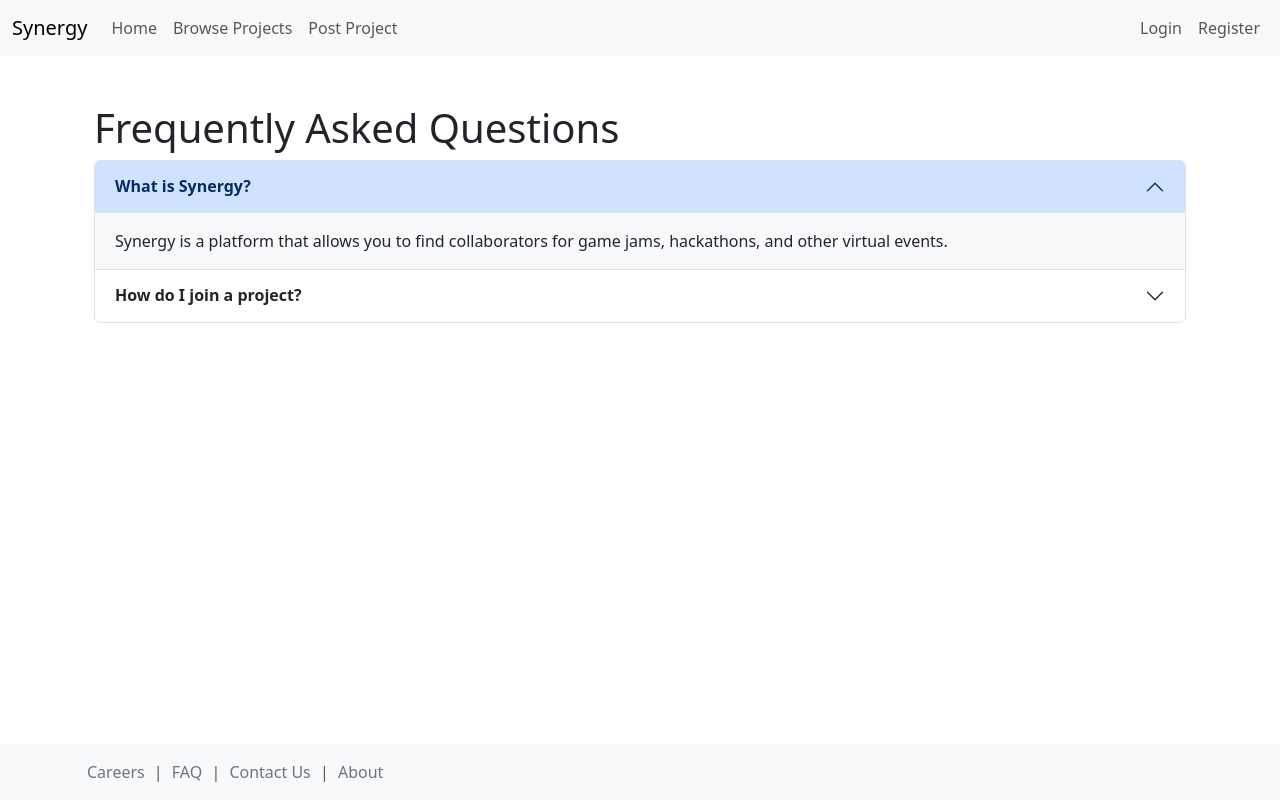
After one commit to waltz47/Flask-Collab-Site, a Flask app: page /faq in a window 1280 px wide. The commit adds this page. Run offline with Flask 3, Linux system fonts and the light colour scheme.

Commit message:
Added milestones checking, footer pages, footer code and requirements.txt

```diff
--- a/app.py
+++ b/app.py
@@ -6,6 +6,7 @@ from werkzeug.security import check_password_hash, generate_password_hash
 from flask_migrate import Migrate  # Ensure this is imported
 import os
 from datetime import datetime
+from flask_mail import Mail, Message  # Ensure Flask-Mail is installed
 
 app = Flask(__name__, static_folder='static')
 app.secret_key = 'your_secret_key'
@@ -15,6 +16,14 @@ app.config['SQLALCHEMY_TRACK_MODIFICATIONS'] = False
 
 db.init_app(app)
 migrate = Migrate(app, db)  # Ensure this is initialized
+
+# Initialize Flask-Mail
+app.config['MAIL_SERVER'] = 'smtp.example.com'  # Replace with your SMTP server
+app.config['MAIL_PORT'] = 587  # Update if different
+app.config['MAIL_USE_TLS'] = True
+app.config['MAIL_USERNAME'] = 'your_email@example.com'  # Replace with your email
+app.config['MAIL_PASSWORD'] = 'your_email_password'  # Replace with your email password
+mail = Mail(app)
 
 with app.app_context():
     db.create_all()
@@ -260,5 +269,42 @@ def search():
     ).all()
     return jsonify([p.serialize() for p in projects])
 
+@app.route('/complete-milestone/<int:milestone_id>', methods=['POST'])
+def complete_milestone(milestone_id):
+    if 'username' not in session:
+        return redirect(url_for('login'))
+    milestone = Milestone.query.get(milestone_id)
+    if not milestone:
+        return "Milestone not found", 404
+    project = Project.query.get(milestone.project_id)
+    if session['username'] != project.owner:
+        return "You do not have permission to complete this milestone", 403
+    milestone.completed = True
+    milestone.completed_date = datetime.utcnow()
+    db.session.commit()
+    return redirect(url_for('view_project', project_id=project.id))
+
+@app.route('/faq')
+def faq():
+    return render_template('faq.html')
+
+@app.route('/contact-us', methods=['GET', 'POST'])
+def contact_us():
+    if request.method == 'POST':
+        # Gather form data
+        name = request.form['name']
+        email = request.form['email']
+        message_content = request.form['message']
+
+        # Send email (configure mail settings properly)
+        msg = Message(subject=f"Contact Us Message from {name}",
+                      sender=app.config['MAIL_USERNAME'],
+                      recipients=['support@example.com'])  # Replace with your support email
+        msg.body = f"From: {name} <{email}>\n\n{message_content}"
+        mail.send(msg)
+        flash('Your message has been sent successfully!', 'success')
+        return redirect(url_for('contact_us'))
+    return render_template('contact_us.html')
+
 if __name__ == '__main__':
     app.run(host='0.0.0.0', debug=True)
--- /dev/null
+++ b/static/styles.css
@@ -0,0 +1,58 @@
+/* ...existing code... */
+html, body {
+    height: 100%;
+    margin: 0;
+    padding: 0;
+}
+
+body {
+    display: flex;
+    flex-direction: column;
+}
+
+#page-content {
+    flex: 1;
+}
+
+.nav-button {
+    transition: background-color 0.3s, color 0.3s;
+}
+
+.nav-button:hover {
+    background-color: #0056b3;
+    color: #fff;
+}
+
+.footer {
+    background-color: #f8f9fa;
+    width: 100%;
+}
+
+.footer .text-muted {
+    text-align: center;
+}
+
+.footer .text-muted a {
+    color: #6c757d;
+    margin: 0 5px;
+    text-decoration: none;
+}
+
+.footer .text-muted a:hover {
+    color: #343a40;
+}
+
+/* Styles for the FAQ page */
+.accordion-button {
+    font-weight: bold;
+}
+
+.accordion-body {
+    background-color: #f8f9fa;
+}
+
+/* Styles for the Contact Us page */
+.form-label {
+    font-weight: bold;
+}
+/* ...existing code... */
--- a/templates/base.html
+++ b/templates/base.html
@@ -5,7 +5,17 @@
     <meta name="viewport" content="width=device-width, initial-scale=1.0">
     <title>{% block title %}Synergy{% endblock %}</title>
     <link href="https://cdn.jsdelivr.net/npm/bootstrap@5.3.0/dist/css/bootstrap.min.css" rel="stylesheet">
-    <link rel="stylesheet" href="{{ url_for('static', filename='css/styles.css') }}"> <!-- Link to styles.css -->
+    <link rel="stylesheet" href="{{ url_for('static', filename='styles.css') }}"> <!-- Link to styles.css -->
+    <style>
+        /* Add hover effects to navbar buttons */
+        .nav-button {
+            transition: background-color 0.3s, color 0.3s;
+        }
+        .nav-button:hover {
+            background-color: #0056b3;
+            color: #fff;
+        }
+    </style>
 </head>
 
 <body>
@@ -18,35 +28,33 @@
             <div class="collapse navbar-collapse" id="navbarNav">
                 <ul class="navbar-nav me-auto mb-2 mb-lg-0">
                     <li class="nav-item">
-                        <a class="nav-link" href="/">Home</a>
+                        <a class="nav-link nav-button" href="/">Home</a>
                     </li>
                     <li class="nav-item">
-                        <a class="nav-link" href="/browse-projects">Browse Projects</a>
+                        <a class="nav-link nav-button" href="/browse-projects">Browse Projects</a>
                     </li>
                     <li class="nav-item">
-                        <a class="nav-link" href="/post-project">Post Project</a>
-                    </li>
-                    <li class="nav-item">
-                        <a class="nav-link" href="/about">About Us</a>
+                        <a class="nav-link nav-button" href="/post-project">Post Project</a>
                     </li>
                 </ul>
                 <ul class="navbar-nav">
                     {% if 'username' in session %}
                         <li class="nav-item">
-                            <a class="nav-link" href="/logout">Logout</a>
+                            <a class="nav-link nav-button" href="/logout">Logout</a>
                         </li>
                     {% else %}
                         <li class="nav-item">
-                            <a class="nav-link" href="/login">Login</a>
+                            <a class="nav-link nav-button" href="/login">Login</a>
                         </li>
                         <li class="nav-item">
-                            <a class="nav-link" href="/register">Register</a>
+                            <a class="nav-link nav-button" href="/register">Register</a>
                         </li>
                     {% endif %}
                 </ul>
             </div>
         </div>
     </nav>
+    <div id="page-content">
         <div class="container mt-4">
             {% with messages = get_flashed_messages(with_categories=true) %}
                 {% if messages %}
@@ -62,6 +70,17 @@
             {% endwith %}
             {% block content %}{% endblock %}
         </div>
+    </div>
+    <footer class="footer mt-auto py-3 bg-light">
+        <div class="container">
+            <span class="text-muted">
+                <a href="/careers" class="text-decoration-none">Careers</a> |
+                <a href="/faq" class="text-decoration-none">FAQ</a> |
+                <a href="/contact-us" class="text-decoration-none">Contact Us</a> |
+                <a href="/about" class="text-decoration-none">About</a>
+            </span>
+        </div>
+    </footer>
     <script src="https://cdn.jsdelivr.net/npm/bootstrap@5.3.0/dist/js/bootstrap.bundle.min.js"></script>
 </body>
 </html>
--- /dev/null
+++ b/templates/faq.html
@@ -0,0 +1,41 @@
+{% extends 'base.html' %}
+{% block title %}FAQ - Synergy{% endblock %}
+
+{% block content %}
+<div class="container mt-5">
+    <h1>Frequently Asked Questions</h1>
+    <div class="accordion" id="faqAccordion">
+        <!-- Question 1 -->
+        <div class="accordion-item">
+            <h2 class="accordion-header" id="headingOne">
+                <button class="accordion-button" type="button" data-bs-toggle="collapse"
+                    data-bs-target="#collapseOne" aria-expanded="true" aria-controls="collapseOne">
+                    What is Synergy?
+                </button>
+            </h2>
+            <div id="collapseOne" class="accordion-collapse collapse show" aria-labelledby="headingOne"
+                data-bs-parent="#faqAccordion">
+                <div class="accordion-body">
+                    Synergy is a platform that allows you to find collaborators for game jams, hackathons, and other virtual events.
+                </div>
+            </div>
+        </div>
+        <!-- Question 2 -->
+        <div class="accordion-item">
+            <h2 class="accordion-header" id="headingTwo">
+                <button class="accordion-button collapsed" type="button" data-bs-toggle="collapse"
+                    data-bs-target="#collapseTwo" aria-expanded="false" aria-controls="collapseTwo">
+                    How do I join a project?
+                </button>
+            </h2>
+            <div id="collapseTwo" class="accordion-collapse collapse" aria-labelledby="headingTwo"
+                data-bs-parent="#faqAccordion">
+                <div class="accordion-body">
+                    You can browse available projects and contact the project owner to express your interest in joining.
+                </div>
+            </div>
+        </div>
+        <!-- Additional FAQ items can be added here -->
+    </div>
+</div>
+{% endblock %}
```
Also changed, not shown: requirements.txt (added, +7 -0 lines), templates/contact_us.html (added, +26 -0 lines), templates/view_project.html (+22 -7 lines). Lines whose indentation alone changed are shown as unchanged.
